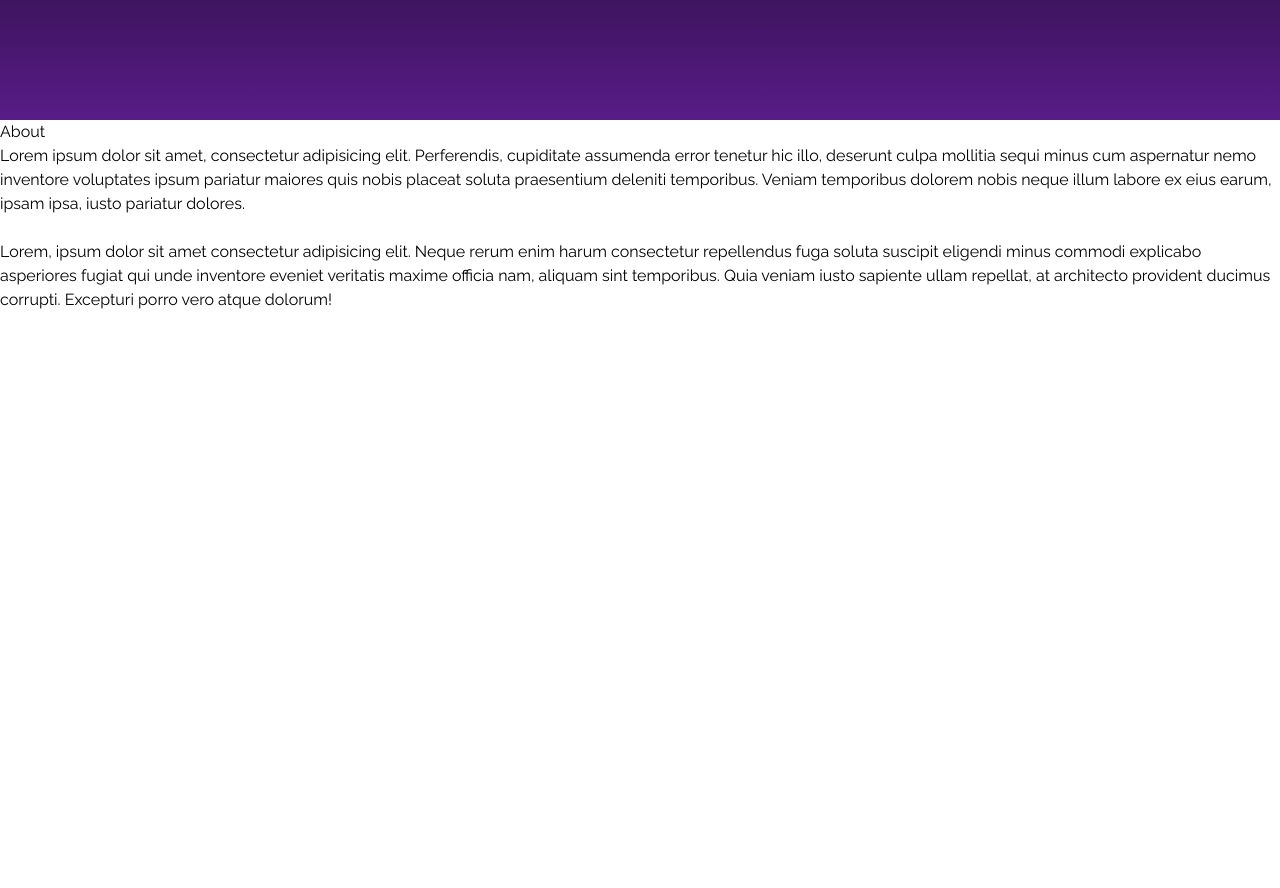
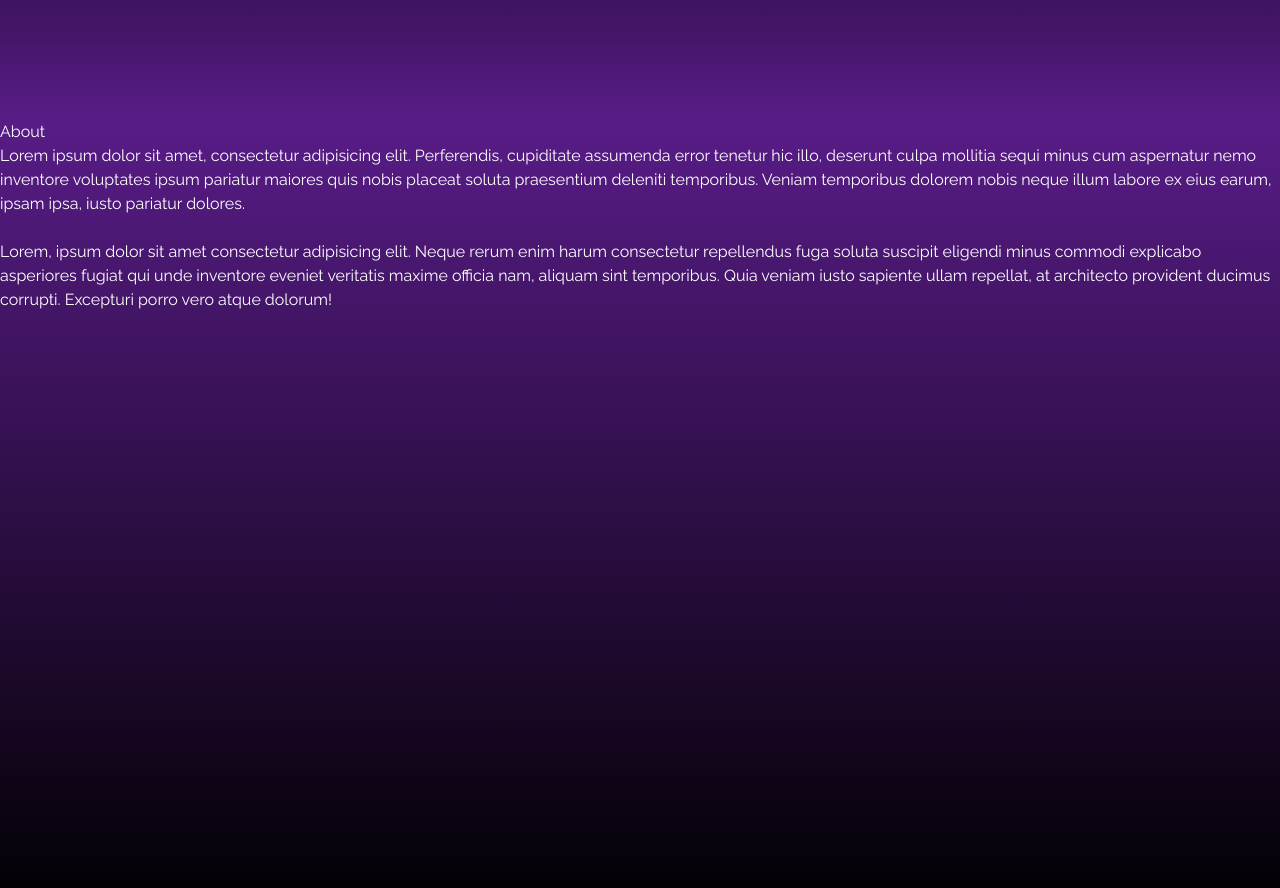
Before and after one commit to capmahin/My-Developer-Portfolio, a React (Create React App) app: page / in a window 1280 px wide. Shown: the part 680-1568 px from the top of the page. Before the commit the page ends 992 px from the top, so only its background shows below. Built offline with nearby package versions, Linux system fonts and the light colour scheme.

Commit message:
add class

```diff
--- a/src/components/About.jsx
+++ b/src/components/About.jsx
@@ -2,7 +2,8 @@ import React from 'react'
 
 const About = () => {
   return (
-    <div><div>
+    <div name="about" className="w-full h-screen bg-gradient-to-b from-purple-900 to-black text-white">
+        <div>
         <div>
             <p>About</p>
         </div>
```
